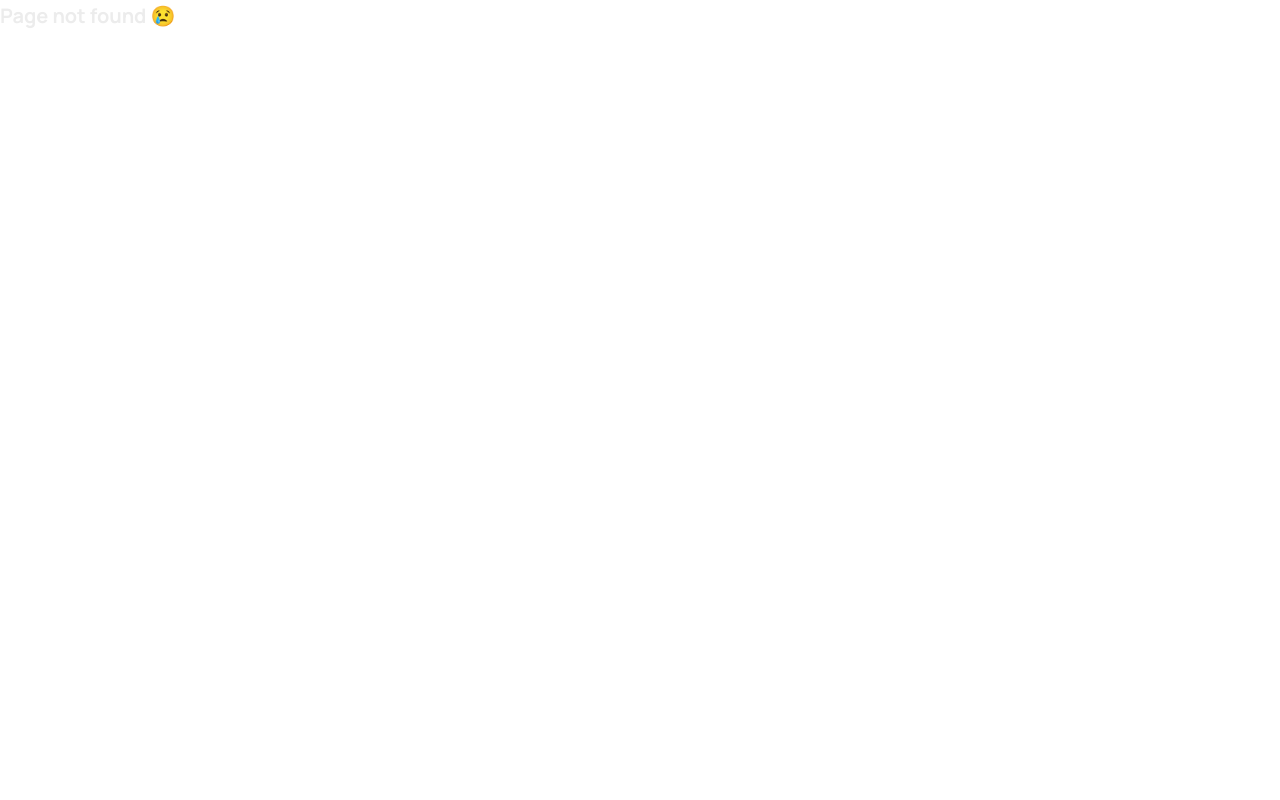
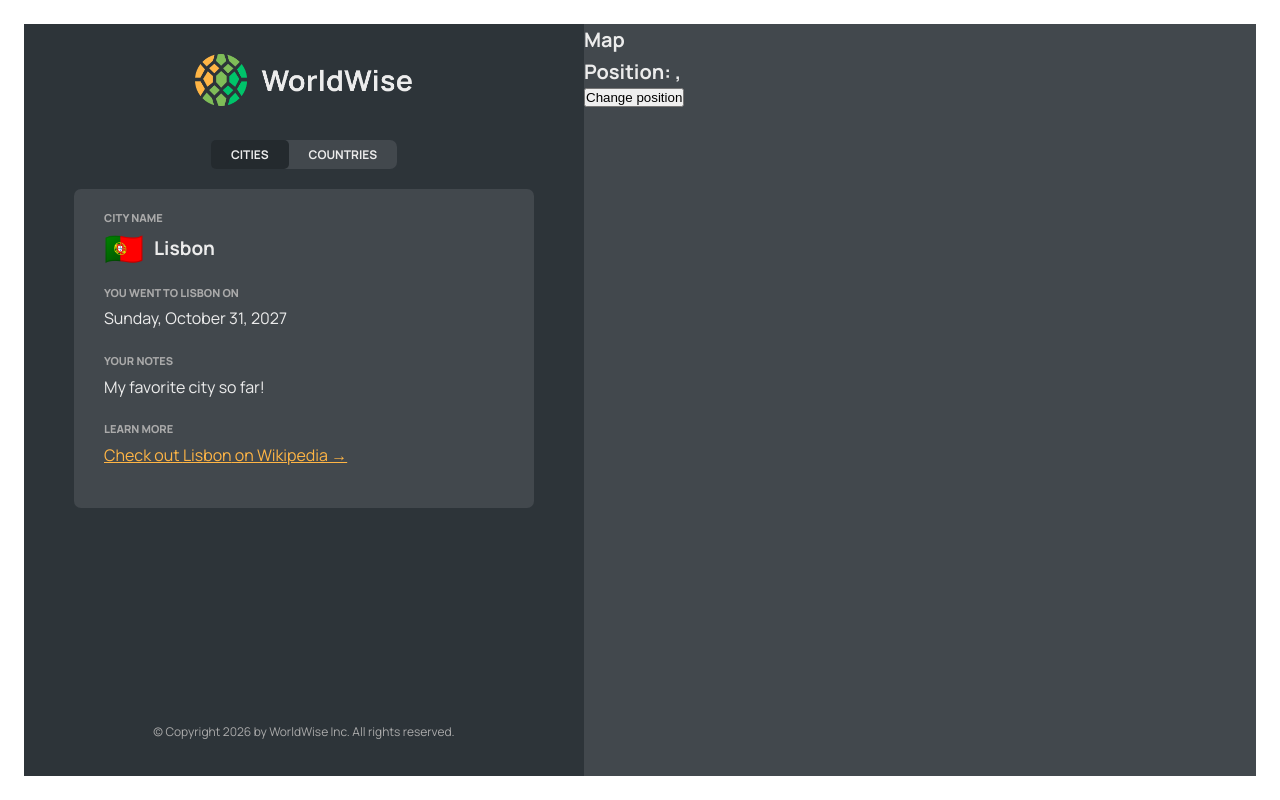
Before and after one commit to RomanIlyuk/World-Wise, a React (Vite) app: page /app/cities/1 in a window 1280 px wide. Before the commit this address had no page. Built offline with nearby package versions, Linux system fonts and the light colour scheme; data requests are answered from the project's data file.

Commit message:
Added dynamic routes with URL parameters

```diff
--- a/src/App.jsx
+++ b/src/App.jsx
@@ -8,6 +8,7 @@
 import PageNotFound from "./pages/PageNotFound.jsx";
 import CityList from "./components/CityList.jsx";
 import CountryList from "./components/CountryList.jsx";
+import City from "./components/City.jsx";
 
 const BASE_URL = "http://localhost:9000";
 
@@ -47,6 +48,7 @@
             path="cities"
             element={<CityList cities={cities} isLoading={isLoading} />}
           />
+          <Route path="cities/:id" element={<City />} />
           <Route
             path="countries"
             element={<CountryList cities={cities} isLoading={isLoading} />}
--- a/src/components/City.jsx
+++ b/src/components/City.jsx
@@ -1,3 +1,4 @@
+import { useParams, useSearchParams } from "react-router-dom";
 import styles from "./City.module.css";
 
 const formatDate = (date) =>
@@ -9,6 +10,11 @@
   }).format(new Date(date));
 
 function City() {
+  const { id } = useParams();
+  const [searchParams, setSearchParams] = useSearchParams();
+  const lat = searchParams.get("lat");
+  const lng = searchParams.get("lng");
+
   // TEMP DATA
   const currentCity = {
     cityName: "Lisbon",
@@ -51,9 +57,7 @@
         </a>
       </div>
 
-      <div>
-        <ButtonBack />
-      </div>
+      <div></div>
     </div>
   );
 }
--- a/src/components/CityItem.jsx
+++ b/src/components/CityItem.jsx
@@ -1,3 +1,4 @@
+import { Link } from "react-router-dom";
 import styles from "./CityItem.module.css";
 
 const formatDate = (date) =>
@@ -8,14 +9,16 @@
   }).format(new Date(date));
 
 function CityItem({ city }) {
-  const { cityName, emoji, date } = city;
+  const { cityName, emoji, date, id, position } = city;
 
   return (
-    <li className={styles.cityItem}>
-      <span className={styles.emoji}>{emoji}</span>
-      <h3 className={styles.name}>{cityName}</h3>
-      <time className={styles.date}>({formatDate(date)})</time>
-      <button className={styles.deleteBtn}>&times;</button>
+    <li>
+      <Link className={styles.cityItem} to={`${id}?lat=${position.lat}&lng=${position.lng}`}>
+        <span className={styles.emoji}>{emoji}</span>
+        <h3 className={styles.name}>{cityName}</h3>
+        <time className={styles.date}>({formatDate(date)})</time>
+        <button className={styles.deleteBtn}>&times;</button>
+      </Link>
     </li>
   );
 }
--- a/src/components/Map.jsx
+++ b/src/components/Map.jsx
@@ -1,7 +1,27 @@
+import { useSearchParams } from "react-router-dom";
 import styles from "./Map.module.css";
 
 function Map() {
-  return <div className={styles.mapContainer}>Map</div>;
+  const [searchParams, setSearchParams] = useSearchParams();
+  const lat = searchParams.get("lat");
+  const lng = searchParams.get("lng");
+
+  return (
+    <div className={styles.mapContainer}>
+      <h1>Map</h1>
+      <h1>
+        Position: {lat}, {lng}
+      </h1>
+      {/* Temp data */}
+      <button
+        onClick={() => {
+          setSearchParams({ lat: 23, lng: 50 });
+        }}
+      >
+        Change position
+      </button>
+    </div>
+  );
 }
 
 export default Map;
```
